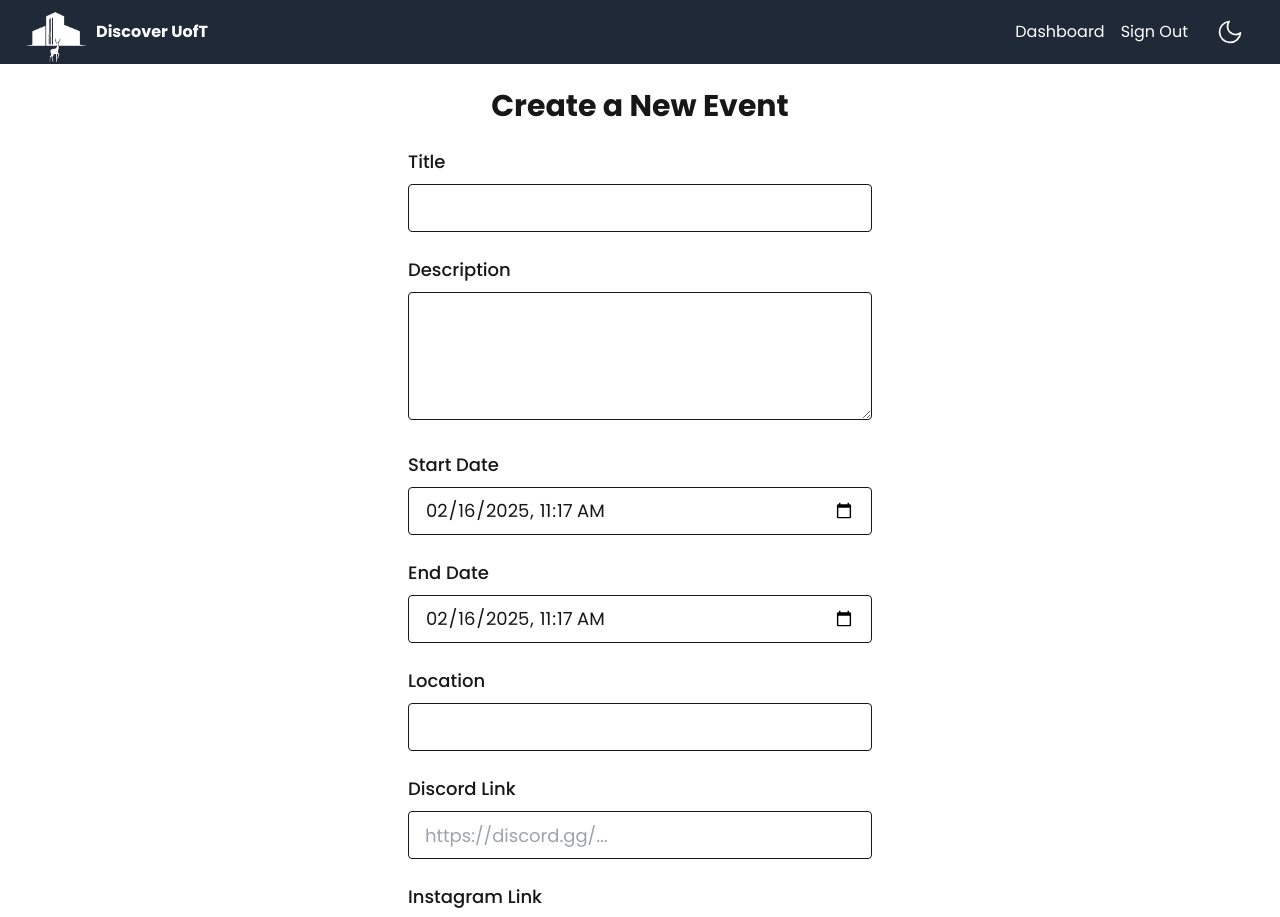
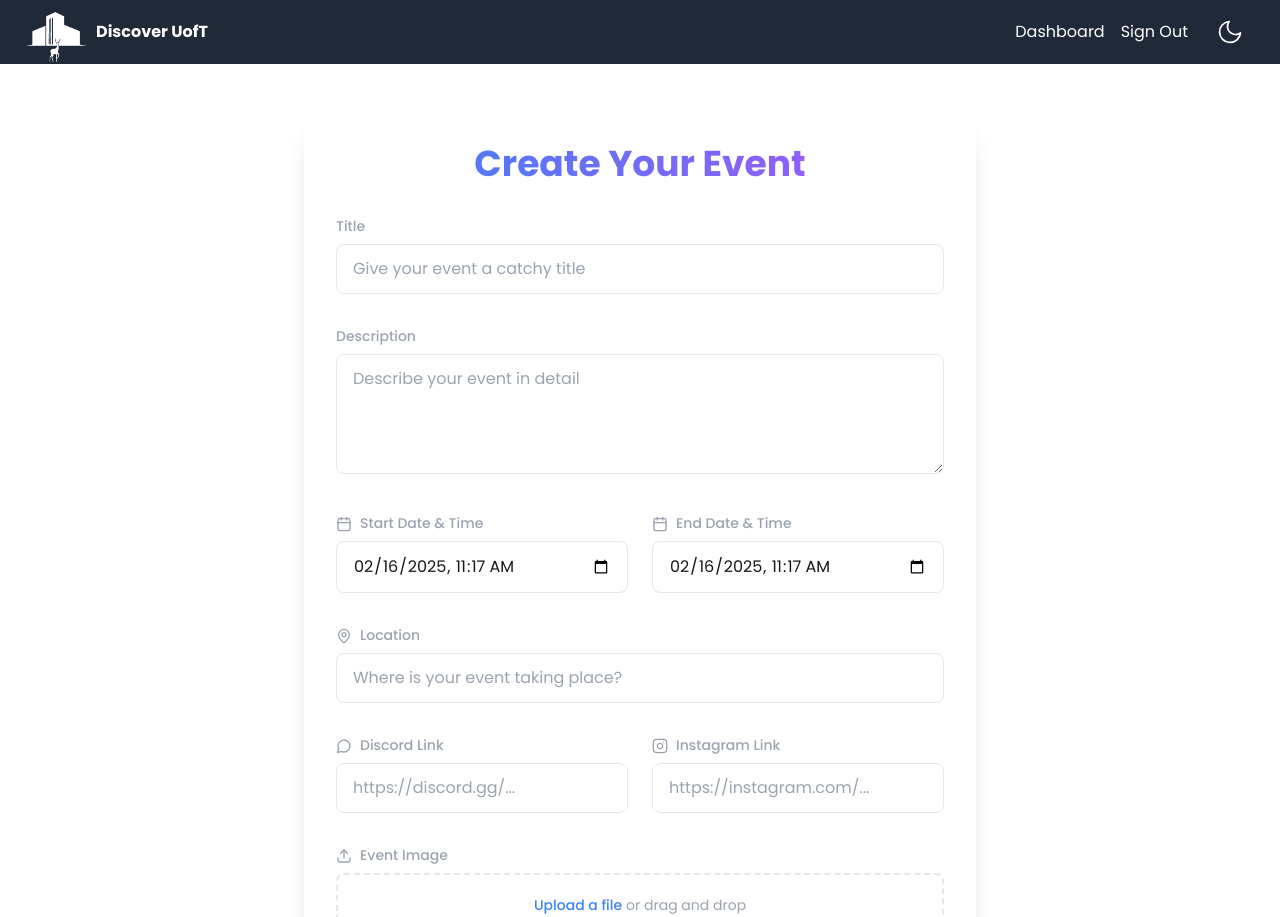
Before and after one commit to AnousAlma/deerhacksIV, a Next.js app: page /dashboard/create in a window 1280 px wide. Shown: the top 917 px of the page. Built offline with nearby package versions, Linux system fonts and the light colour scheme; no server answers; sample sign-in values are in the browser's storage.

Commit message:
Update page.tsx

```diff
--- a/app/dashboard/create/page.tsx
+++ b/app/dashboard/create/page.tsx
@@ -5,6 +5,8 @@ import { useSession } from "next-auth/react";
 import { useRouter } from "next/navigation";
 import { toast } from "react-toastify";
 import "react-toastify/dist/ReactToastify.css";
+import { motion } from "framer-motion";
+import { Upload, Calendar, MapPin, MessageCircle, Instagram } from "lucide-react";
 
 import { parseEventDetails } from "@/lib/utils/eventToTags";
 import { uploadToImgur } from "@/lib/utils/imgurUpload";
@@ -12,6 +14,7 @@ import { uploadToImgur } from "@/lib/utils/imgurUpload";
 export default function CreateEventPage() {
     const router = useRouter();
     const { data: session, status } = useSession();
+    const [isSubmitting, setIsSubmitting] = useState(false);
 
     useEffect(() => {
         if (!session) {
@@ -20,46 +23,39 @@ export default function CreateEventPage() {
         }
     }, [session, router]);
 
-    const [title, setTitle] = useState("");
-    const [description, setDescription] = useState("");
-    const [location, setLocation] = useState("");
-    const [startDate, setStartDate] = useState<Date>(new Date());
-    const [endDate, setEndDate] = useState<Date>(new Date());
-    const [discordLink, setDiscordLink] = useState("");
-    const [instagramLink, setInstagramLink] = useState("");
+    const [formData, setFormData] = useState({
+        title: "",
+        description: "",
+        location: "",
+        startDate: new Date(),
+        endDate: new Date(),
+        discordLink: "",
+        instagramLink: "",
+    });
+
     const [imageFile, setImageFile] = useState<File | null>(null);
     const [previewURL, setPreviewURL] = useState<string>("");
     const [error, setError] = useState("");
 
+    const handleInputChange = (e: React.ChangeEvent<HTMLInputElement | HTMLTextAreaElement>) => {
+        const { name, value } = e.target;
+        setFormData(prev => ({ ...prev, [name]: value }));
+    };
+
     const handleSubmit = async (e: React.FormEvent) => {
         e.preventDefault();
+        setIsSubmitting(true);
 
-        if (!session || !session.user) {
+        if (!session?.user) {
             setError("Access denied!");
+            setIsSubmitting(false);
             return;
         }
 
         try {
-            const ownerId = session.user.email;
-
-            const datetime = startDate.toLocaleString('en-US', {
-                month: 'long',
-                day: 'numeric',
-                year: 'numeric',
-                hour: 'numeric',
-                minute: 'numeric',
-                hour12: true,
-            });
-
             const data = {
-                title,
-                description,
-                startDate,
-                endDate,
-                location,
-                discordLink,
-                instagramLink,
-                ownerId,
+                ...formData,
+                ownerId: session.user.email,
             };
 
             const response = await fetch("/api/event_post/", {
@@ -68,19 +64,22 @@ export default function CreateEventPage() {
             });
 
             if (!response.ok) {
-                setError("Failed with HTTP status code: " + response.status);
-                return;
-            } else {
+                throw new Error("Failed with HTTP status code: " + response.status);
+            }
+
+            toast.success("Event created successfully!");
             router.push("/dashboard");
-            }
         } catch (error) {
             console.error('Error creating event:', error);
+            toast.error("Failed to create event");
             setError(`Error creating event: ${error}`);
+        } finally {
+            setIsSubmitting(false);
         }
     };
 
     const handleFileChange = async (e: React.ChangeEvent<HTMLInputElement>) => {
-        if (e.target.files && e.target.files[0]) {
+        if (e.target.files?.[0]) {
             const file = e.target.files[0];
             setImageFile(file);
 
@@ -88,12 +87,13 @@ export default function CreateEventPage() {
             reader.onload = async (event) => {
                 if (event.target?.result) {
                     setPreviewURL(event.target.result as string);
-
+                    try {
                         const imgurLink = await uploadToImgur(file);
                         if (imgurLink) {
-                        console.log("Uploaded to Imgur:", imgurLink);
-                    } else {
-                        console.error("Error uploading to Imgur");
+                            toast.success("Image uploaded successfully!");
+                        }
+                    } catch (error) {
+                        toast.error("Failed to upload image");
                     }
                 }
             };
@@ -102,141 +102,214 @@ export default function CreateEventPage() {
     };
 
     return (
-        <div className="min-h-screen bg-background text-foreground flex items-center justify-center">
-            <div className="p-6 w-full max-w-lg">
-                <p className="text-red-500">{error}</p>
-                <h1 className="text-3xl font-bold mb-6 text-center">
-                    Create a New Event
+        <div className="min-h-screen bg-gradient-to-b from-background to-background/80 text-foreground">
+            <div className="container mx-auto px-4 py-12">
+                <motion.div
+                    initial={{ opacity: 0, y: 20 }}
+                    animate={{ opacity: 1, y: 0 }}
+                    className="max-w-2xl mx-auto bg-card rounded-2xl shadow-xl p-8"
+                >
+                    <h1 className="text-4xl font-bold mb-8 text-center bg-gradient-to-r from-blue-500 to-purple-500 bg-clip-text text-transparent">
+                        Create Your Event
                     </h1>
 
-                <form onSubmit={handleSubmit} className="space-y-6">
-                    {/* Title */}
-                    <div>
-                        <label className="block mb-2 text-lg font-medium">
+                    {error && (
+                        <motion.div
+                            initial={{ opacity: 0 }}
+                            animate={{ opacity: 1 }}
+                            className="mb-6 p-4 bg-destructive/10 text-destructive rounded-lg"
+                        >
+                            {error}
+                        </motion.div>
+                    )}
+
+                    <form onSubmit={handleSubmit} className="space-y-8">
+                        <motion.div
+                            whileHover={{ scale: 1.01 }}
+                            className="group"
+                        >
+                            <label className="block mb-2 text-sm font-medium text-muted-foreground">
                                 Title
                             </label>
                             <input
                                 type="text"
-                            className="w-full h-12 px-4 text-lg rounded bg-background text-foreground border border-foreground focus:outline-none focus:ring-2 focus:ring-blue-500"
-                            value={title}
-                            onChange={(e) => setTitle(e.target.value)}
+                                name="title"
+                                className="w-full px-4 py-3 rounded-lg bg-background/50 border border-input transition-colors focus:border-blue-500 focus:ring-2 focus:ring-blue-500/20"
+                                value={formData.title}
+                                onChange={handleInputChange}
                                 required
+                                placeholder="Give your event a catchy title"
                             />
-                    </div>
+                        </motion.div>
 
-                    {/* Description */}
-                    <div>
-                        <label className="block mb-2 text-lg font-medium">
+                        <motion.div
+                            whileHover={{ scale: 1.01 }}
+                            className="group"
+                        >
+                            <label className="block mb-2 text-sm font-medium text-muted-foreground">
                                 Description
                             </label>
                             <textarea
-                            className="w-full h-32 px-4 py-2 text-lg rounded bg-background text-foreground border border-foreground focus:outline-none focus:ring-2 focus:ring-blue-500"
-                            value={description}
-                            onChange={(e) => setDescription(e.target.value)}
+                                name="description"
+                                className="w-full px-4 py-3 rounded-lg bg-background/50 border border-input min-h-[120px] transition-colors focus:border-blue-500 focus:ring-2 focus:ring-blue-500/20"
+                                value={formData.description}
+                                onChange={handleInputChange}
                                 required
+                                placeholder="Describe your event in detail"
                             />
-                    </div>
+                        </motion.div>
 
-                    {/* Start Date and Time */}
-                    <div>
-                        <label className="block mb-2 text-lg font-medium">
-                            Start Date
+                        <div className="grid grid-cols-1 md:grid-cols-2 gap-6">
+                            <motion.div
+                                whileHover={{ scale: 1.01 }}
+                                className="group"
+                            >
+                                <label className="block mb-2 text-sm font-medium text-muted-foreground">
+                                    <Calendar className="w-4 h-4 inline-block mr-2" />
+                                    Start Date & Time
                                 </label>
                                 <input
                                     type="datetime-local"
-                            className="w-full h-12 px-4 text-lg rounded bg-background text-foreground border border-foreground focus:outline-none focus:ring-2 focus:ring-blue-500"
-                            value={startDate ? startDate.toISOString().slice(0, 16) : ""}
-                            onChange={(e) => setStartDate(new Date(e.target.value))}
+                                    name="startDate"
+                                    className="w-full px-4 py-3 rounded-lg bg-background/50 border border-input transition-colors focus:border-blue-500 focus:ring-2 focus:ring-blue-500/20"
+                                    value={formData.startDate.toISOString().slice(0, 16)}
+                                    onChange={handleInputChange}
                                     required
                                 />
-                    </div>
+                            </motion.div>
 
-                    {/* End Date and Time */}
-                    <div>
-                        <label className="block mb-2 text-lg font-medium">
-                            End Date
+                            <motion.div
+                                whileHover={{ scale: 1.01 }}
+                                className="group"
+                            >
+                                <label className="block mb-2 text-sm font-medium text-muted-foreground">
+                                    <Calendar className="w-4 h-4 inline-block mr-2" />
+                                    End Date & Time
                                 </label>
                                 <input
                                     type="datetime-local"
-                            className="w-full h-12 px-4 text-lg rounded bg-background text-foreground border border-foreground focus:outline-none focus:ring-2 focus:ring-blue-500"
-                            value={endDate ? endDate.toISOString().slice(0, 16) : ""}
-                            onChange={(e) => setEndDate(new Date(e.target.value))}
+                                    name="endDate"
+                                    className="w-full px-4 py-3 rounded-lg bg-background/50 border border-input transition-colors focus:border-blue-500 focus:ring-2 focus:ring-blue-500/20"
+                                    value={formData.endDate.toISOString().slice(0, 16)}
+                                    onChange={handleInputChange}
                                     required
                                 />
+                            </motion.div>
                         </div>
 
-                    {/* Location */}
-                    <div>
-                        <label className="block mb-2 text-lg font-medium">
+                        <motion.div
+                            whileHover={{ scale: 1.01 }}
+                            className="group"
+                        >
+                            <label className="block mb-2 text-sm font-medium text-muted-foreground">
+                                <MapPin className="w-4 h-4 inline-block mr-2" />
                                 Location
                             </label>
                             <input
                                 type="text"
-                            className="w-full h-12 px-4 text-lg rounded bg-background text-foreground border border-foreground focus:outline-none focus:ring-2 focus:ring-blue-500"
-                            value={location}
-                            onChange={(e) => setLocation(e.target.value)}
+                                name="location"
+                                className="w-full px-4 py-3 rounded-lg bg-background/50 border border-input transition-colors focus:border-blue-500 focus:ring-2 focus:ring-blue-500/20"
+                                value={formData.location}
+                                onChange={handleInputChange}
+                                placeholder="Where is your event taking place?"
                             />
-                    </div>
+                        </motion.div>
 
-                    {/* Discord Link */}
-                    <div>
-                        <label className="block mb-2 text-lg font-medium">
+                        <div className="grid grid-cols-1 md:grid-cols-2 gap-6">
+                            <motion.div
+                                whileHover={{ scale: 1.01 }}
+                                className="group"
+                            >
+                                <label className="block mb-2 text-sm font-medium text-muted-foreground">
+                                    <MessageCircle className="w-4 h-4 inline-block mr-2" />
                                     Discord Link
                                 </label>
                                 <input
                                     type="url"
-                            className="w-full h-12 px-4 text-lg rounded bg-background text-foreground border border-foreground focus:outline-none focus:ring-2 focus:ring-blue-500"
-                            value={discordLink}
-                            onChange={(e) => setDiscordLink(e.target.value)}
+                                    name="discordLink"
+                                    className="w-full px-4 py-3 rounded-lg bg-background/50 border border-input transition-colors focus:border-blue-500 focus:ring-2 focus:ring-blue-500/20"
+                                    value={formData.discordLink}
+                                    onChange={handleInputChange}
                                     placeholder="https://discord.gg/..."
                                 />
-                    </div>
+                            </motion.div>
 
-                    {/* Instagram Link */}
-                    <div>
-                        <label className="block mb-2 text-lg font-medium">
+                            <motion.div
+                                whileHover={{ scale: 1.01 }}
+                                className="group"
+                            >
+                                <label className="block mb-2 text-sm font-medium text-muted-foreground">
+                                    <Instagram className="w-4 h-4 inline-block mr-2" />
                                     Instagram Link
                                 </label>
                                 <input
                                     type="url"
-                            className="w-full h-12 px-4 text-lg rounded bg-background text-foreground border border-foreground focus:outline-none focus:ring-2 focus:ring-blue-500"
-                            value={instagramLink}
-                            onChange={(e) => setInstagramLink(e.target.value)}
+                                    name="instagramLink"
+                                    className="w-full px-4 py-3 rounded-lg bg-background/50 border border-input transition-colors focus:border-blue-500 focus:ring-2 focus:ring-blue-500/20"
+                                    value={formData.instagramLink}
+                                    onChange={handleInputChange}
                                     placeholder="https://instagram.com/..."
                                 />
+                            </motion.div>
                         </div>
 
-                    {/* Image Upload */}
-                    <div>
-                        <label className="block mb-2 text-lg font-medium">
+                        <motion.div
+                            whileHover={{ scale: 1.01 }}
+                            className="group"
+                        >
+                            <label className="block mb-2 text-sm font-medium text-muted-foreground">
+                                <Upload className="w-4 h-4 inline-block mr-2" />
                                 Event Image
                             </label>
+                            <div className="mt-1 flex justify-center px-6 pt-5 pb-6 border-2 border-dashed border-input rounded-lg hover:border-blue-500 transition-colors">
+                                <div className="space-y-1 text-center">
+                                    <div className="flex text-sm text-muted-foreground">
+                                        <label
+                                            htmlFor="file-upload"
+                                            className="relative cursor-pointer rounded-md font-medium text-blue-500 hover:text-blue-400 focus-within:outline-none"
+                                        >
+                                            <span>Upload a file</span>
                                             <input
+                                                id="file-upload"
                                                 type="file"
+                                                className="sr-only"
                                                 accept="image/*"
                                                 onChange={handleFileChange}
-                            className="text-foreground focus:outline-none"
                                             />
+                                        </label>
+                                        <p className="pl-1">or drag and drop</p>
+                                    </div>
+                                    <p className="text-xs text-muted-foreground">
+                                        PNG, JPG, GIF up to 10MB
+                                    </p>
+                                </div>
+                            </div>
                             {previewURL && (
-                            <div className="mt-4">
-                                <p className="text-sm text-muted-foreground mb-2">Preview:</p>
+                                <motion.div
+                                    initial={{ opacity: 0, y: 10 }}
+                                    animate={{ opacity: 1, y: 0 }}
+                                    className="mt-4"
+                                >
                                     <img
                                         src={previewURL}
                                         alt="Preview"
-                                    className="w-full h-auto rounded border border-foreground"
+                                        className="w-full h-48 object-cover rounded-lg border border-input"
                                     />
-                            </div>
+                                </motion.div>
                             )}
-                    </div>
+                        </motion.div>
 
-                    {/* Submit */}
-                    <button
+                        <motion.button
+                            whileHover={{ scale: 1.02 }}
+                            whileTap={{ scale: 0.98 }}
+                            disabled={isSubmitting}
                             type="submit"
-                        className="w-full h-12 bg-blue-600 hover:bg-blue-700 text-lg font-semibold rounded focus:outline-none focus:ring-2 focus:ring-blue-500"
+                            className="w-full py-4 bg-gradient-to-r from-blue-500 to-purple-500 text-white font-medium rounded-lg shadow-lg hover:shadow-xl transition-all disabled:opacity-50 disabled:cursor-not-allowed"
                         >
-                        Submit
-                    </button>
+                            {isSubmitting ? "Creating Event..." : "Create Event"}
+                        </motion.button>
                     </form>
+                </motion.div>
             </div>
         </div>
     );
```
Lines whose indentation alone changed are shown as unchanged.
